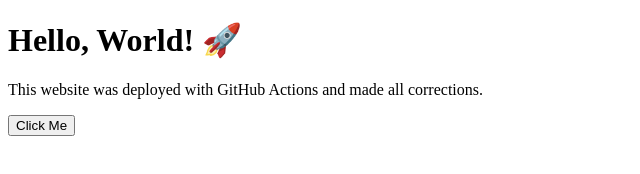
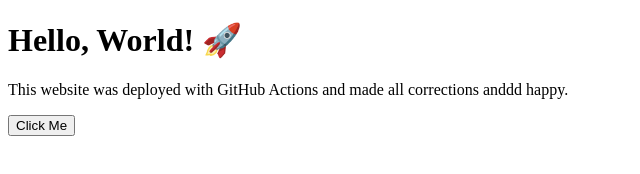
Before and after one commit to MrOmarJnr/CICDrepo, a plain HTML site: page index.html in a window 1280 px wide. Shown: the whole page, without its empty margins (0-640 px from the left). Drawn offline with Linux system fonts and the light colour scheme.

Commit message:
Trigger deploy: added happy to index

```diff
--- a/index.html
+++ b/index.html
@@ -9,7 +9,7 @@
 <body>
   <div class="container">
     <h1>Hello, World! 🚀</h1>
-    <p>This website was deployed with GitHub Actions and made all corrections.</p>
+    <p>This website was deployed with GitHub Actions and made all corrections anddd happy.</p>
     <button onclick="showAlert()">Click Me</button>
   </div>
   <script src="script.js"></script>
```
Also changed, not shown: .github/workflows/deploy.yml.
